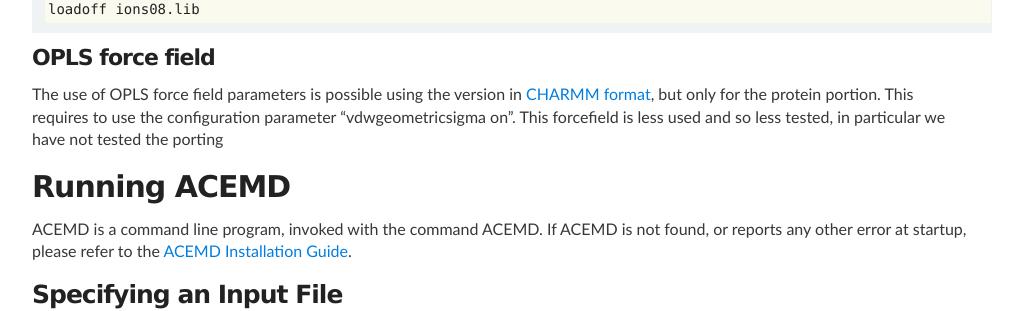
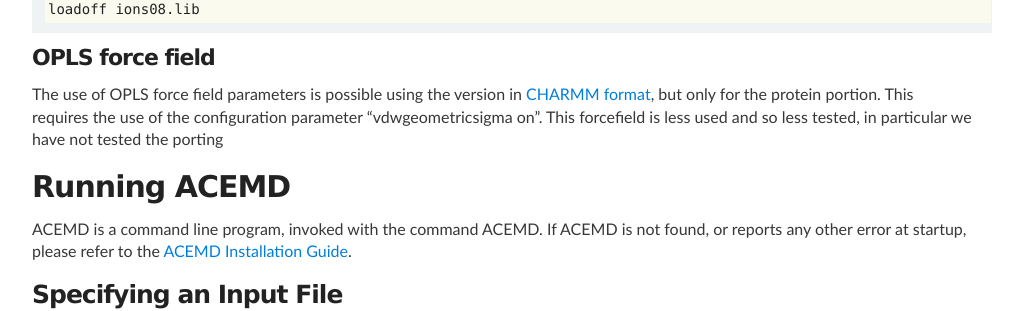
Before and after one commit to Acellera/docs.acellera.com, a Jekyll site: the page built from acemd/usermanual/index.md, in a window 1280 px wide and 900 px high, scrolled down 2457 px. Shown: the part 176-487 px from the top of the window, without its empty margins (138-1161 px from the left). Built offline with Jekyll 4.4.1, drawn with Linux system fonts in a browser that asks for light colours; some of the changed lines change nothing that is shown; some of the changed text lies outside the part shown.

Commit message:
Update index.md

```diff
--- a/acemd/usermanual/index.md
+++ b/acemd/usermanual/index.md
@@ -76,7 +76,7 @@
 
 ### OPLS force field
 
-The use of OPLS force field parameters is possible using the version in [CHARMM format](http://brooks.scripps.edu/charmm_docs/Data/oplsaa-toppar.tgz), but only for the protein portion. This requires to use the configuration parameter "vdwgeometricsigma on". This forcefield is less used and so less tested, in particular we have not tested the porting
+The use of OPLS force field parameters is possible using the version in [CHARMM format](http://brooks.scripps.edu/charmm_docs/Data/oplsaa-toppar.tgz), but only for the protein portion. This requires the use of the configuration parameter "vdwgeometricsigma on". This forcefield is less used and so less tested, in particular we have not tested the porting
 
 # Running ACEMD
 
@@ -257,8 +257,8 @@
 
 This is equivalent to simple write in the quick format:
 
-    ff/amber
-    run/NPT
+    protocol ff/amber
+    protocol run/NPT
     langevintemp        300.0
     constraints         on
     run 100ns
```
